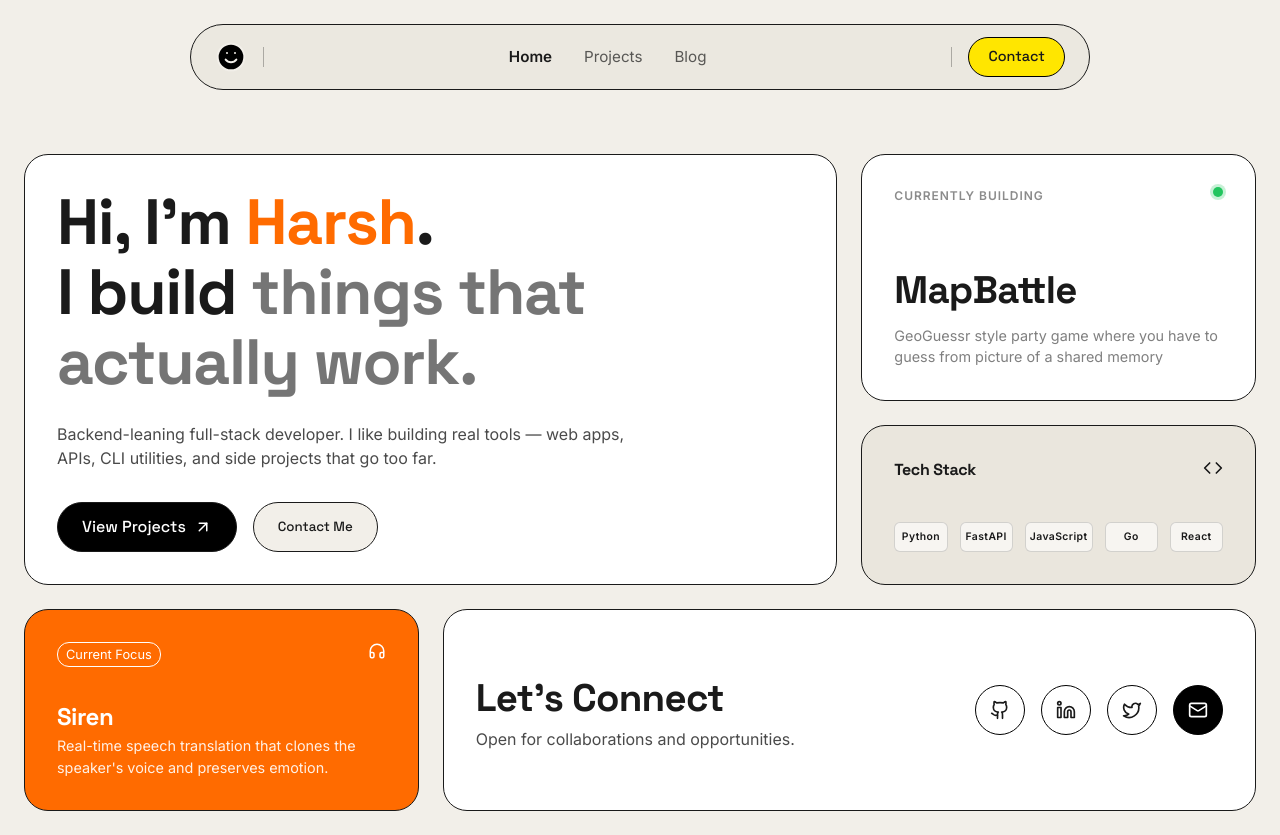
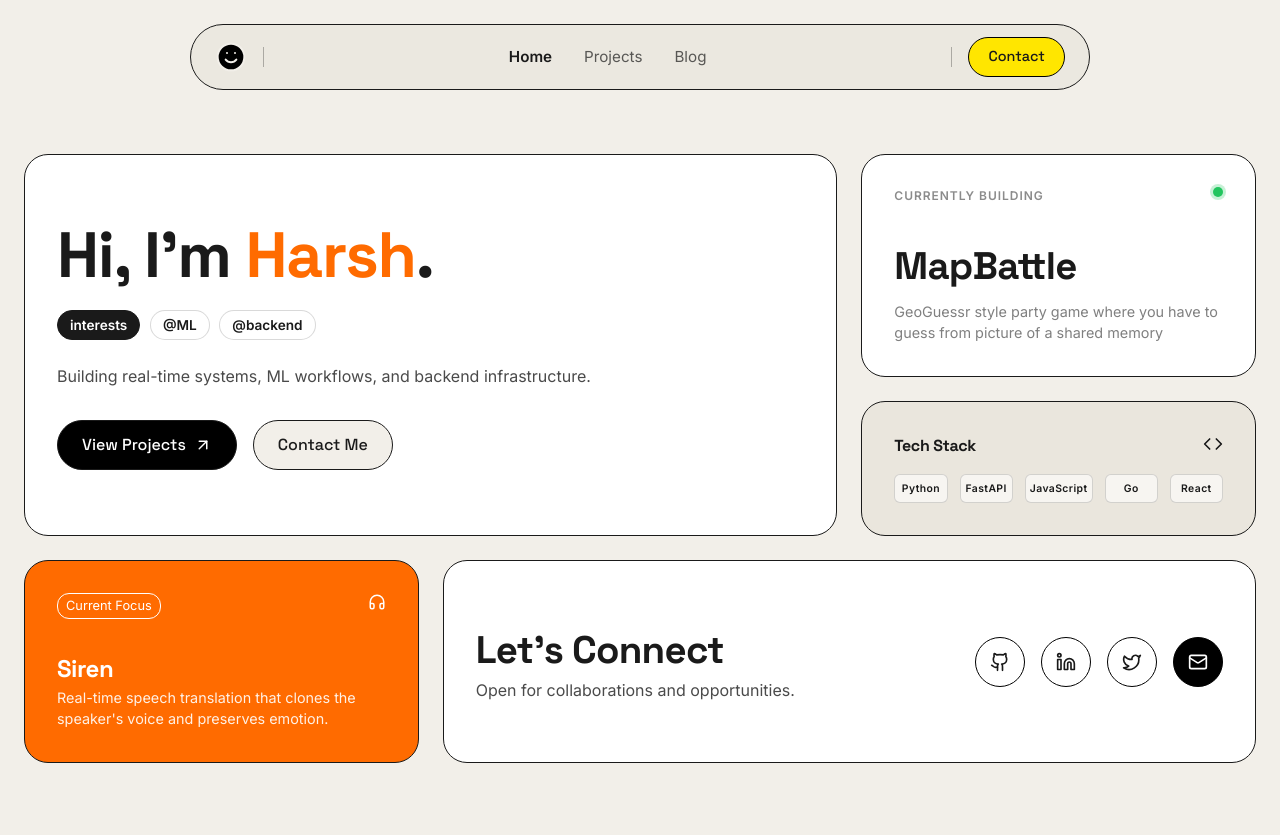
Before and after one commit to dragoon4890/portfolio, a React (Vite) app: page / in a window 1280 px wide. After the commit the page ends 800 px from the top, so only its background shows below. Built offline with nearby package versions, Linux system fonts and the light colour scheme.

Commit message:
Update hero section to minimal layout with interests @ML and @backend

```diff
--- a/src/pages/Home.jsx
+++ b/src/pages/Home.jsx
@@ -13,17 +13,26 @@ const Home = () => {
                 animate={{ opacity: 1, y: 0 }}
                 transition={{ delay: 0.1 }}
             >
-                <h1 className="text-display text-huge" style={{ marginBottom: '1.5rem' }}>
+                <h1 className="text-display text-huge" style={{ marginBottom: '1.2rem' }}>
                     Hi, I'm <span style={{ color: 'var(--color-accent-orange)' }}>Harsh</span>.
-                    <br />
-                    I build <span style={{ opacity: 0.6 }}>things that actually work.</span>
                 </h1>
+                <div style={{ display: 'flex', gap: '0.6rem', marginBottom: '1.5rem', flexWrap: 'wrap' }}>
+                    <span style={{ fontSize: '0.85rem', fontWeight: 600, padding: '4px 12px', borderRadius: 'var(--border-radius-pill)', border: '1px solid #1a1a1a', background: '#1a1a1a', color: '#fff' }}>
+                        interests
+                    </span>
+                    <span style={{ fontSize: '0.85rem', fontWeight: 600, padding: '4px 12px', borderRadius: 'var(--border-radius-pill)', border: '1px solid rgba(0,0,0,0.15)', background: '#fff' }}>
+                        @ML
+                    </span>
+                    <span style={{ fontSize: '0.85rem', fontWeight: 600, padding: '4px 12px', borderRadius: 'var(--border-radius-pill)', border: '1px solid rgba(0,0,0,0.15)', background: '#fff' }}>
+                        @backend
+                    </span>
+                </div>
                 <p className="text-body" style={{ maxWidth: '80%', marginBottom: '2rem' }}>
-                    Backend-leaning full-stack developer. I like building real tools — web apps, APIs, CLI utilities, and side projects that go too far.
+                    Building real-time systems, ML workflows, and backend infrastructure.
                 </p>
                 <div style={{ display: 'flex', gap: '1rem' }}>
                     <Link to="/projects" className="btn-pill btn-primary">View Projects <ArrowUpRight size={18} style={{ marginLeft: '8px' }} /></Link>
-                    <button className="btn-pill btn-secondary">Contact Me</button>
+                    <a href="mailto:harshsks123@gmail.com" className="btn-pill btn-secondary">Contact Me</a>
                 </div>
             </motion.div>
 
```
